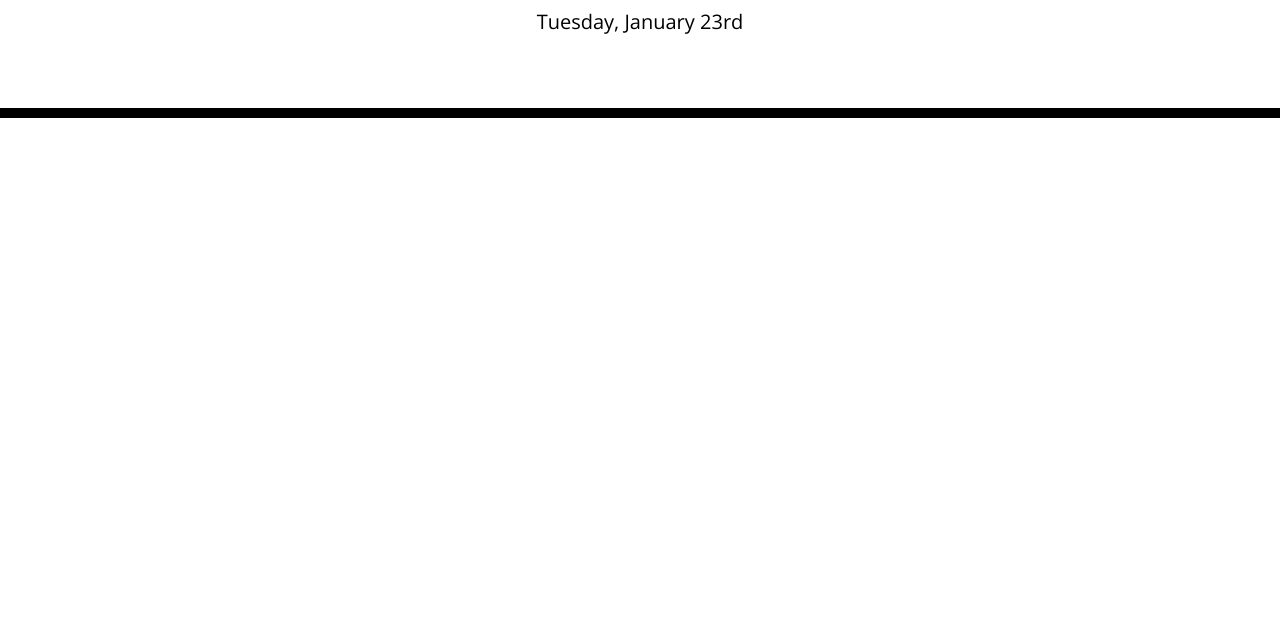
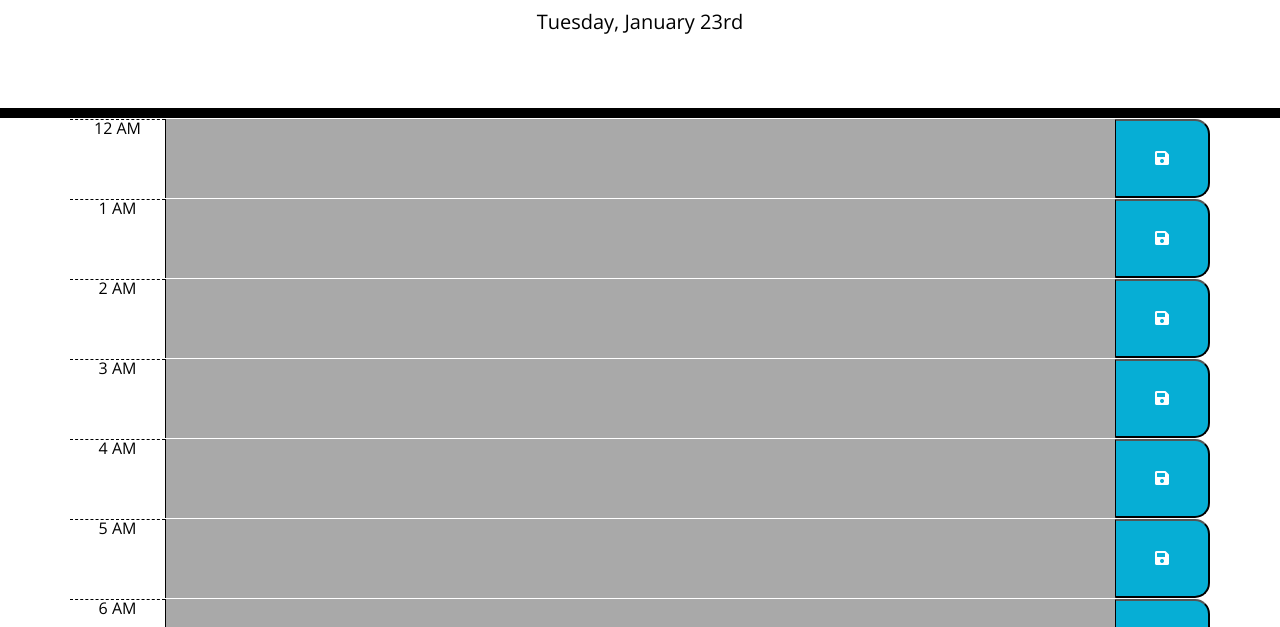
Before and after one commit to Avr99j/workDayScheduler, a plain HTML site: page starter/index.html in a window 1280 px wide. Shown: the part 169-796 px from the top of the page. Drawn offline with nearby package versions, Linux system fonts and the light colour scheme.

Commit message:
developed the code for display of time in 12hr format, text are to add the description, added a save button, set and get local storage

```diff
--- a/script.js
+++ b/script.js
@@ -5,35 +5,68 @@ $(document).ready(function () {
     dayjs.extend(window.dayjs_plugin_advancedFormat)
 
     $("#currentDay").text(dayjs().format('dddd, MMMM Do'));
+    function generateTimeBlocks() {
+        var currentHour = dayjs().hour();
+        var container = $(".container");
 
-    // Present timeblocks for standard business hours when the user scrolls down.
-    function generateTimeBlocks() {
+        //Clearing existing content
+        container.empty();
+
+        // Present timeblocks for standard business hours when the user scrolls down.
+
         for (var hour = 0; hour <= 23; hour++) {
-            var timeBlock = $("<div>").addClass("row time-block");
-            var hourcol = $("div").addClass("col-md-1 hour").text(dayjs({ hour }).format("H:OO"));
-            var testArea = $("<testarea>").addClass("col-md-10 description");
+            // var hourlyTime = $("<div>").addClass("col-md-1 hour").text()
+            var timeBlock = $("<div>").addClass("time-block row");
+            var hourCol = $("<div>").addClass("col-md-1 hour").text(dayjs().set('hour', hour).format("h A"));
+
+            // Allow a user to enter an event when they click a timeblock
+            var textArea = $("<textarea>").addClass("col-md-10 description");
+
+            // console.log(timeBlock)
+            // console.log(hourCol)
+            // console.log(textArea)
+
+            // timeBlock.append(hourCol, textArea, saveBtn);
+            // container.append(timeBlock);
 
             // Color - code each timeblock based on past, present, and future when the timeblock is viewed.
-            if (hour >= 9 && hour <= 17) {
-                if (hour < dayjs().hour()) {
+            if (hour >= 9 && hour <= 18) {
+                if (hour < currentHour) {
                     textArea.addClass("past");
-                }
-                else if (hour === dayjs().hour()) {
+                } else if (hour === currentHour) {
                     textArea.addClass("present");
-                }
-                else {
+                } else {
                     textArea.addClass("future");
                 }
             } else {
                 textArea.addClass("non-business");
             }
+
+            var saveBtn = $("<button>").addClass("col-md-1 saveBtn").html("<i class='fas fa-save'></i>");
+
+            // Save the event in local storage when the save button is clicked in that timeblock.
+
+            saveBtn.on('click', function () {
+                var eventText = $(this).siblings(".description").val();
+                var eventHour = $(this).siblings(".hour").text();
+                //     console.log(eventText)
+                //     console.log(eventHour)
+
+                localStorage.setItem("event_" + dayjs().format("DD-MM-YYYY HH:mm:ss"), eventText);
+
+                //Load event from local storage
+                var savedEvent = localStorage.getItem("event_" + hour);
+                if (savedEvent) {
+                    var timeBlock = $("#timeblock_" + hour);
+                    timeBlock.find(".description").val(savedEvent);
+                }
+
+            });
+            timeBlock.append(hourCol, textArea, saveBtn);
+            container.append(timeBlock);
         }
     }
 
-
-    // Allow a user to enter an event when they click a timeblock
-
-    // Save the event in local storage when the save button is clicked in that timeblock.
-
+    generateTimeBlocks();
     // Persist events between refreshes of a page
 });
--- a/starter/style.css
+++ b/starter/style.css
@@ -72,6 +72,6 @@ header {
 }
 
 .non-business {
-  background-color: #d3d3d3;
+  background-color: darkgrey;
   color: white;
 }
```
